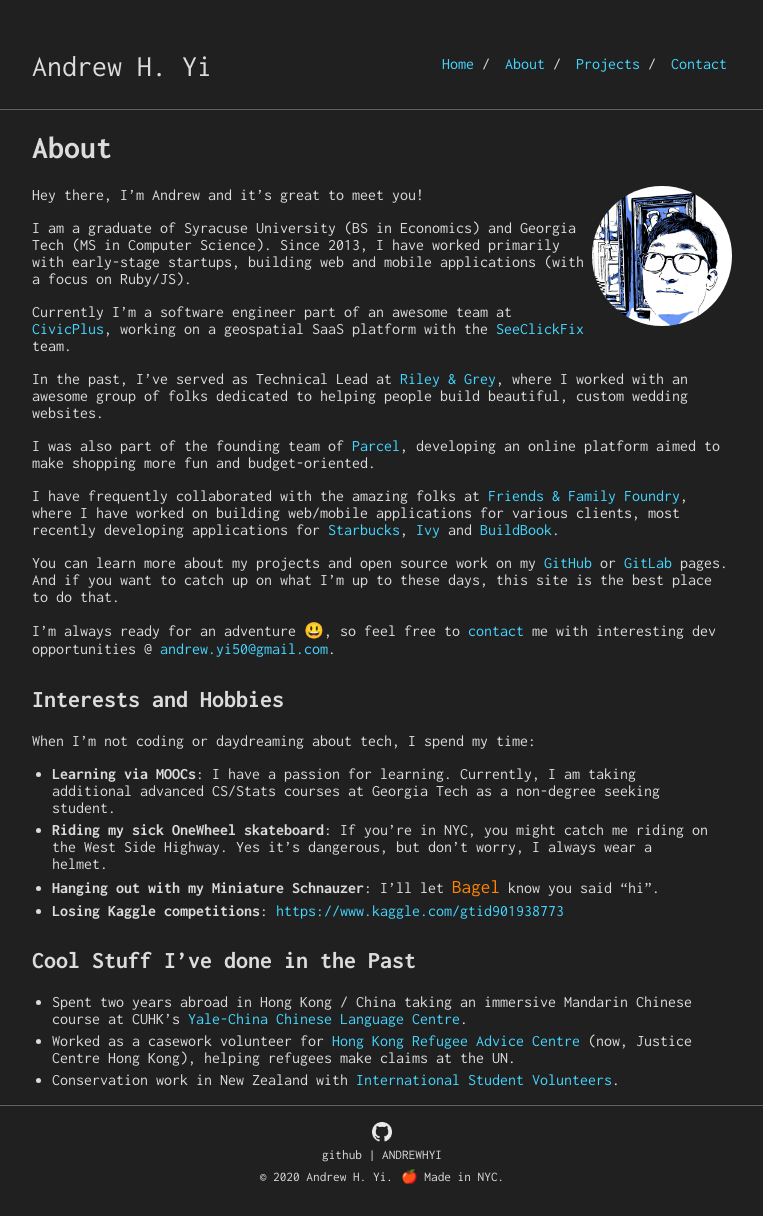
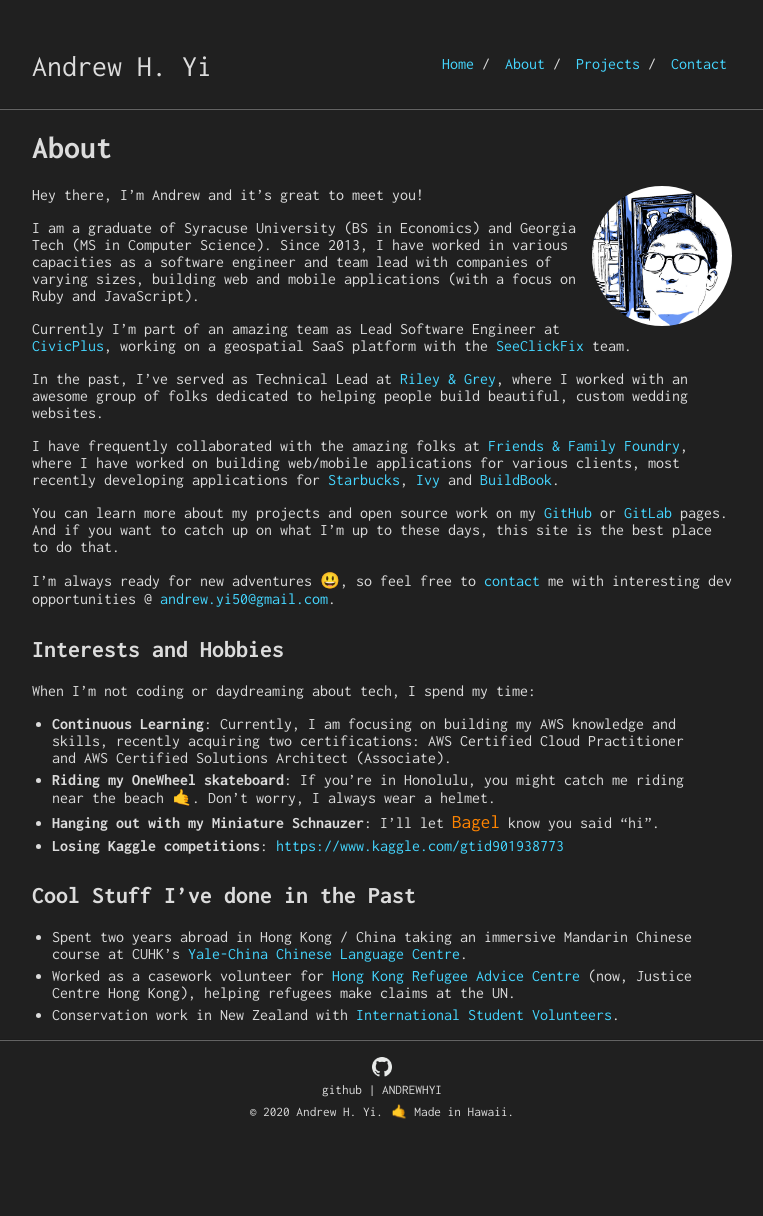
Before and after one commit to AndrewHYi/andrewhyi.github.io, a Jekyll site: the page built from about.md, in a window 1280 px wide. Shown: the whole page, without its empty margins (258-1021 px from the left). Built offline with Jekyll 4.4.1, drawn with Linux system fonts in a browser that asks for light colours; after the commit the page ends 1151 px from its top, so only the background shows below that.

Commit message:
Add updates for new CP lead software engineer position

```diff
--- a/_data/projects.yml
+++ b/_data/projects.yml
@@ -1,6 +1,6 @@
-- name: CivicPlus (SeeClickFix Division)
-  link: https://www.seeclickfix.com
-  position: Software Engineer
+- name: CivicPlus
+  link: https://www.civicplus.com
+  position: Lead Software Engineer / Senior Software Engineer
   description: "Developed municipal geospatial issue management software on the web team."
   bullets:
     - description: "Developed company’s core SaaS products with a strong emphasis on Agile Methodologies, Test Driven Development, Pair Programming, and sustainable/clean architecture"
--- a/_layouts/default.html
+++ b/_layouts/default.html
@@ -83,7 +83,7 @@
                     <div style="text-align: center; margin-bottom: 10px">
                         <small>© 2020 Andrew H. Yi.</small>
                         <small>
-                            <a href="https://www.builtinnyc.com/" target="_blank">🍎 Made in NYC</a>.</small>
+                            <a href="https://www.spam.com/" target="_blank">🤙 Made in Hawaii</a>.</small>
                     </div>
                 </p>
             </footer>
--- a/about.md
+++ b/about.md
@@ -8,20 +8,17 @@ pagetype: about
 
 Hey there, I'm Andrew and it's great to meet you!
 
-I am a graduate of Syracuse University (BS in Economics) and Georgia Tech (MS in Computer Science). Since 2013, I have worked primarily with early-stage startups, building web and mobile applications (with a focus on Ruby/JS).
+I am a graduate of Syracuse University (BS in Economics) and Georgia Tech (MS in Computer Science). Since 2013, I have worked in various capacities as a software engineer and team lead with companies of varying sizes, building web and mobile applications (with a focus on Ruby and JavaScript).
 
-Currently I'm a software engineer part of an awesome team at [CivicPlus](https://www.civicplus.com), working on a geospatial SaaS platform with the [SeeClickFix](https://www.seeclickfix.com) team.
+Currently I'm part of an amazing team as Lead Software Engineer at [CivicPlus](https://www.civicplus.com), working on a geospatial SaaS platform with the [SeeClickFix](https://www.seeclickfix.com) team.
 
 In the past, I've served as Technical Lead at [Riley & Grey](https://www.rileygrey.com), where I worked with an awesome group of folks dedicated to helping people build beautiful, custom wedding websites.
 
-I was also part of the founding team of [Parcel](https://www.thisisparcel.com), developing an online platform aimed to make shopping more fun and budget-oriented.
-
 I have frequently collaborated with the amazing folks at [Friends & Family Foundry](https://www.friendsfamily.co), where I have worked on building web/mobile applications for various clients, most recently developing applications for [Starbucks](https://www.starbucks.com), [Ivy](https://www.ivy.com) and [BuildBook](https://www.buildbook.co).
-
 
 You can learn more about my projects and open source work on my [GitHub](https://www.github.com/AndrewHYi) or [GitLab](https://www.gitlab.com/AndrewHYi) pages. And if you want to catch up on what I’m up to these days, this site is the best place to do that.
 
-I'm always ready for an adventure 😃, so feel free to [contact](/contact) me with interesting dev opportunities @ <andrew.yi50@gmail.com>.
+I'm always ready for new adventures 😃, so feel free to [contact](/contact) me with interesting dev opportunities @ <andrew.yi50@gmail.com>.
 
 
 
@@ -29,8 +26,8 @@ I'm always ready for an adventure 😃, so feel free to [contact](/contact) me w
 
 When I'm not coding or daydreaming about tech, I spend my time:
 
-- **Learning via MOOCs**: I have a passion for learning. Currently, I am taking additional advanced CS/Stats courses at Georgia Tech as a non-degree seeking student.
-- **Riding my sick OneWheel skateboard**: If you're in NYC, you might catch me riding on the West Side Highway. Yes it's dangerous, but don't worry, I always wear a helmet.
+- **Continuous Learning**: Currently, I am focusing on building my AWS knowledge and skills, recently acquiring two certifications: AWS Certified Cloud Practitioner and AWS Certified Solutions Architect (Associate).
+- **Riding my OneWheel skateboard**: If you're in Honolulu, you might catch me riding near the beach 🤙. Don't worry, I always wear a helmet.
 - **Hanging out with my Miniature Schnauzer**: I'll let <a href="/bagel.html" class="bagel-link">Bagel</a> know you said "hi".
 - **Losing Kaggle competitions**: <https://www.kaggle.com/gtid901938773>
 
```
Also changed, not shown: index.md (+5 -3 lines).
